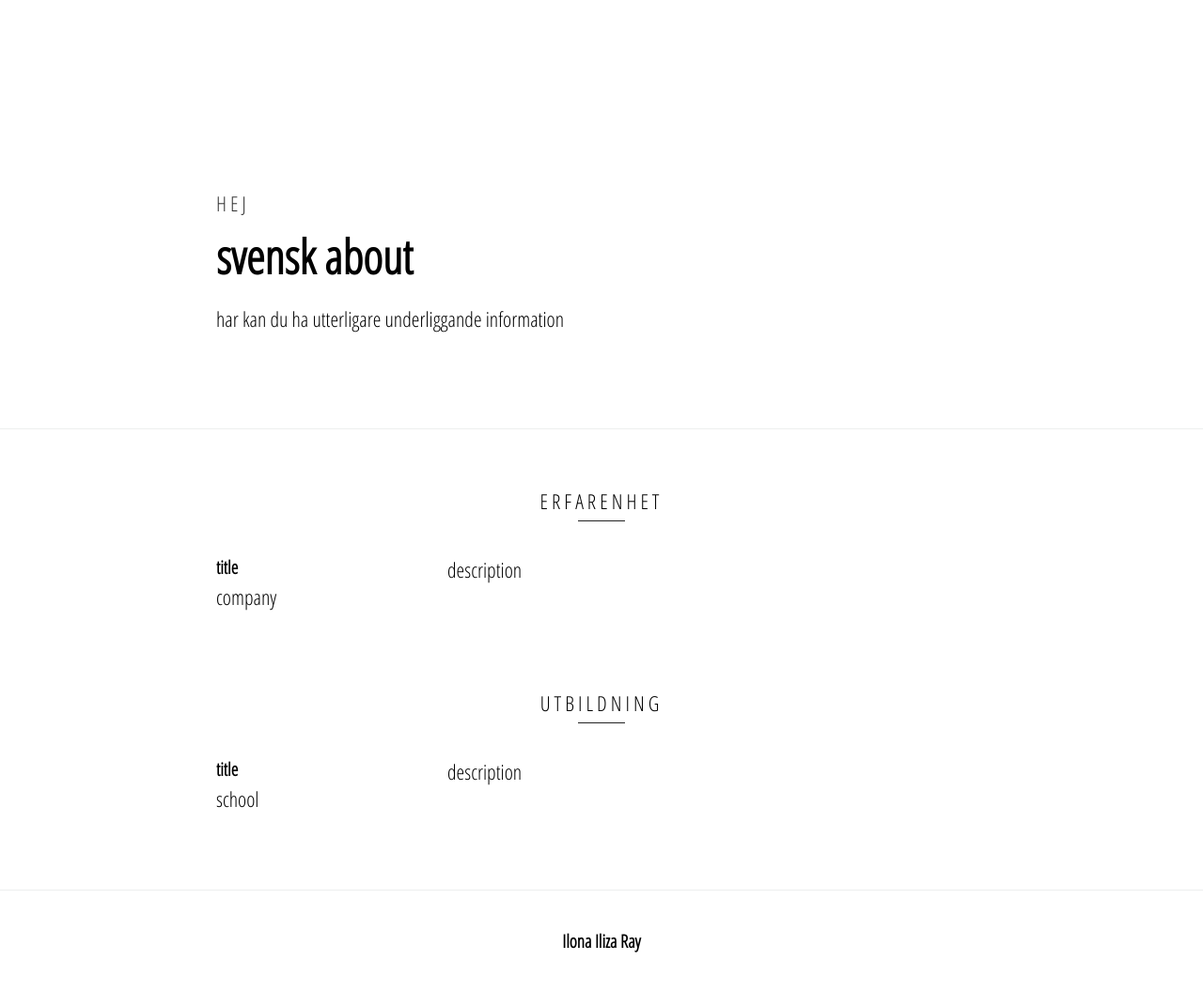
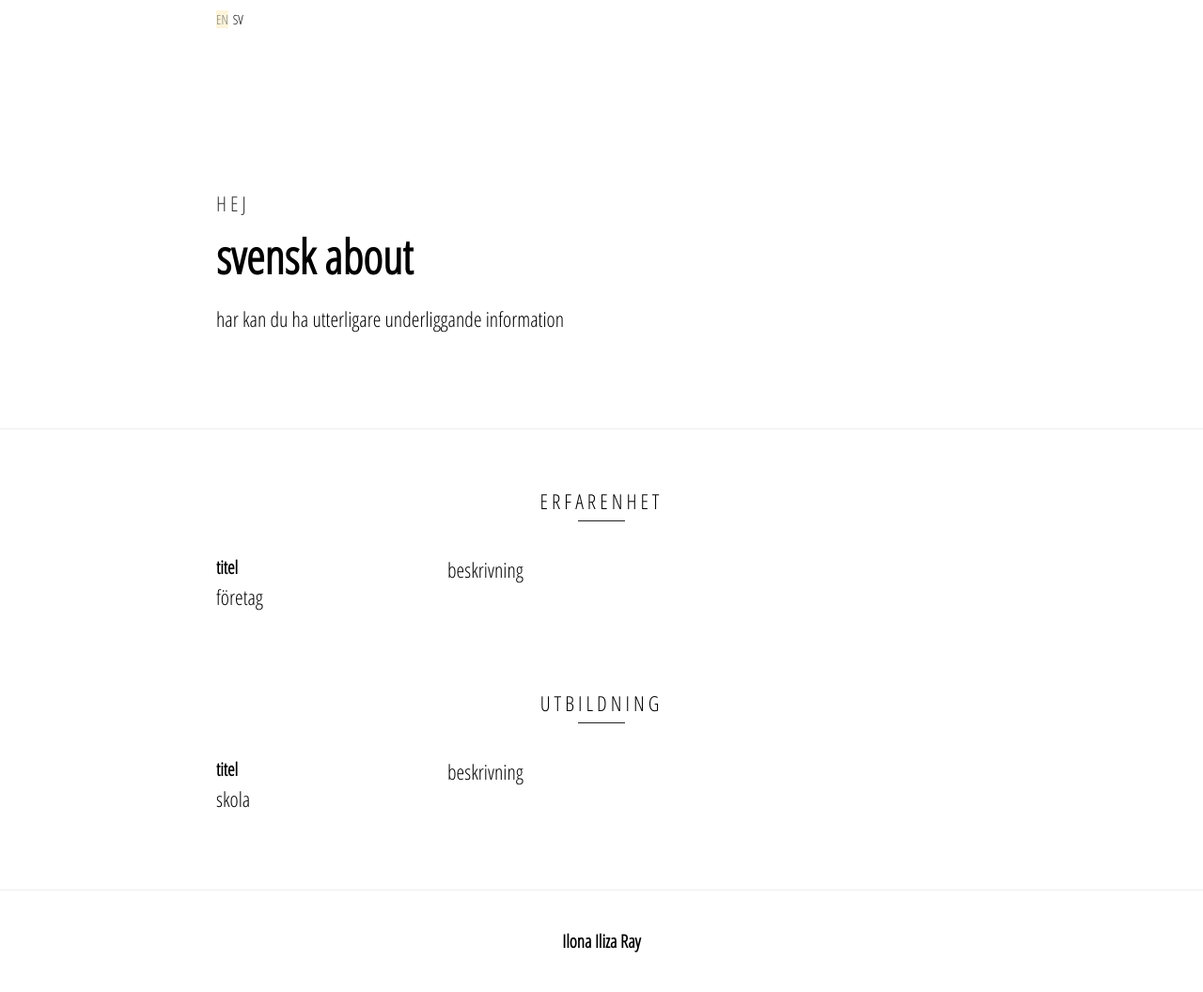
Before and after one commit to ilonaray/ilonaray.github.io, a Jekyll site: the page built from sv/index.html, in a window 1280 px wide. Shown: the whole page at 94% size. Built offline with Jekyll 4.4.1, drawn with Linux system fonts in a browser that asks for light colours.

Commit message:
done 2016

```diff
--- /dev/null
+++ b/_includes/sv/nav.html
@@ -0,0 +1,8 @@
+<nav>
+    <div class=container>
+    <ul>
+        <li><a href="/">EN</a>
+        <li class=active>SV
+    </ul>
+    </div>
+</nav>
--- a/_includes/sv/resume.html
+++ b/_includes/sv/resume.html
@@ -1,6 +1,6 @@
 <h3 class="section-title">ERFARENHET</h3>
 <dl class="experience">
-    {% for job in site.data.jobs %}
+    {% for job in site.data.sv.jobs %}
         <dt>
             <p class="title">{{ job.title }}</p>
             <p class="company">{{ job.company }}</p>
@@ -14,7 +14,7 @@
 
 <h3 class="section-title">UTBILDNING</h3>
 <dl class="experience">
-    {% for qualification in site.data.education %}
+    {% for qualification in site.data.sv.education %}
         <dt>
             <p class="title">{{ qualification.qualification }}</p>
             <p class="company">{{ qualification.school }}</p>
--- a/_layouts/default.html
+++ b/_layouts/default.html
@@ -1,7 +1,9 @@
 <!doctype html>
-<html>
+<html lang=en>
+
     {% include head.html %}
     <body>
+        {% include nav.html %}
         {% include header.html %}
             {{ content }}
         {% include footer.html %}
--- a/_layouts/swedish.html
+++ b/_layouts/swedish.html
@@ -1,7 +1,9 @@
 <!doctype html>
 <html lang=sv-en>
+
     {% include head.html %}
     <body>
+        {% include sv/nav.html %}
         {% include sv/header.html %}
             {{ content }}
         {% include footer.html %}
--- /dev/null
+++ b/_sass/_nav.scss
@@ -0,0 +1,14 @@
+nav {
+    font-size: 14px;
+}
+
+nav ul li {
+    margin-top: 10px;
+    margin-right: 5px;
+    float: left;
+    opacity: 0.5;
+}
+
+li.active {
+    opacity: 1;
+}
--- a/css/main.scss
+++ b/css/main.scss
@@ -7,6 +7,7 @@
     'reset',
     'layout',
     'typography',
+    'nav',
     'header',
     'footer',
     'resume'
```
Also changed, not shown: _includes/nav.html (added, +9 -0 lines), img/en.png (added), img/sv.png (added), 3 other files.
